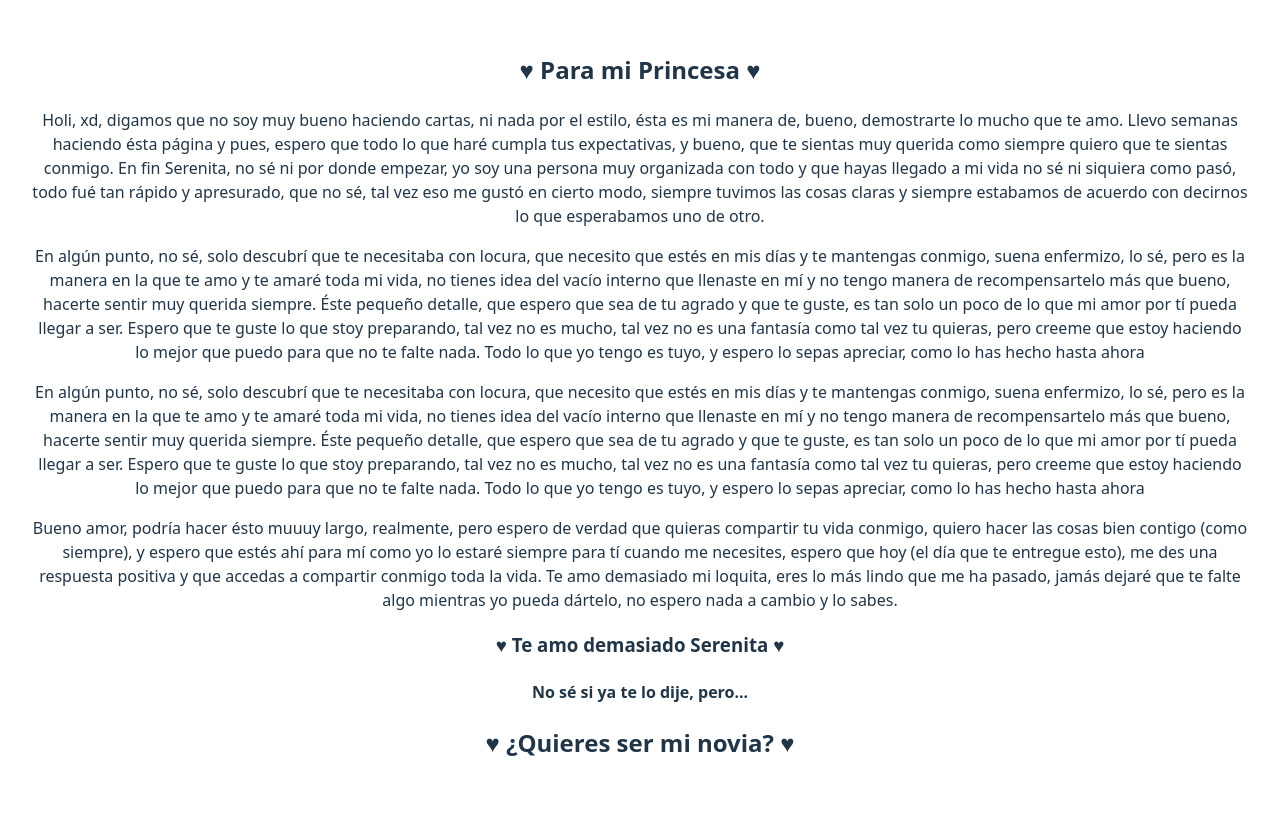
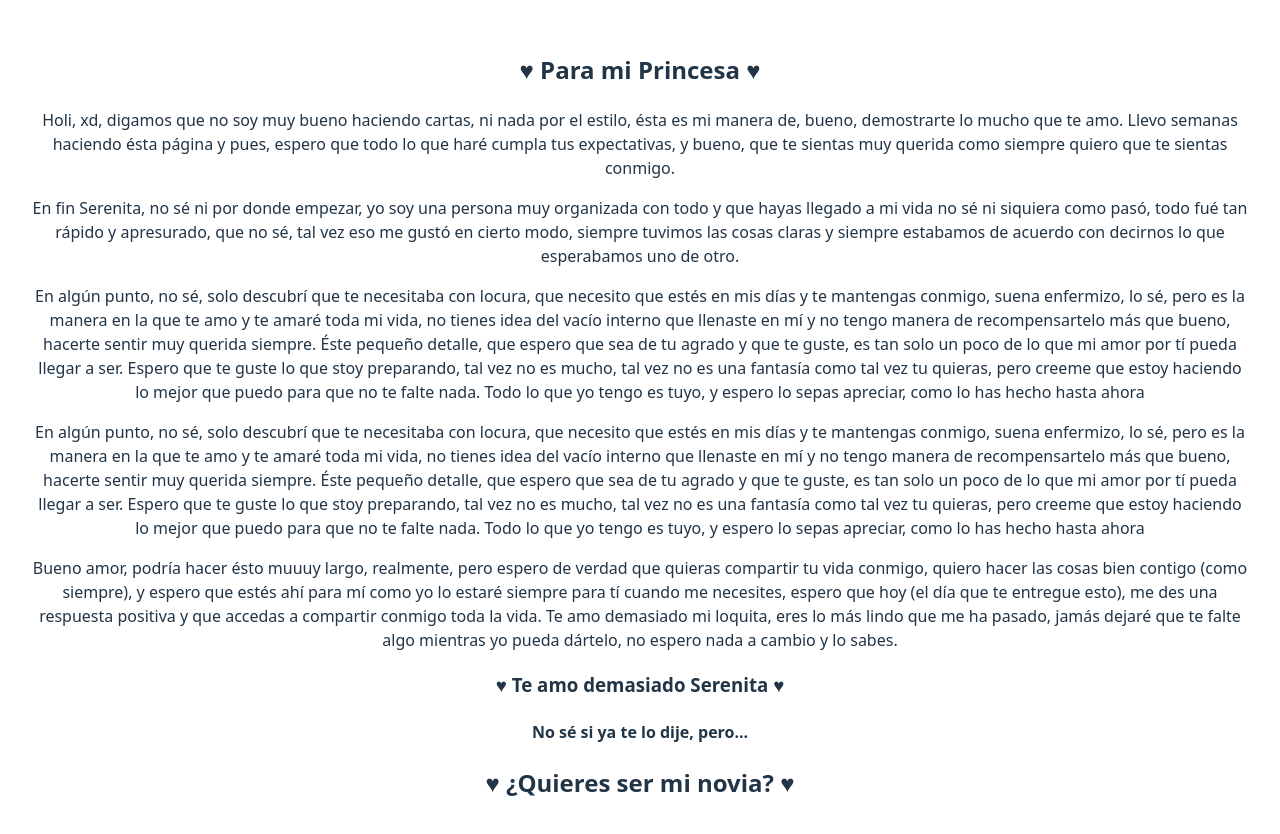
Before and after one commit to Oskr46/ToMyDarling, a React (Vite) app: page / in a window 1280 px wide. Shown: the top 834 px of the page. Before the commit the page ends 813 px from the top, so only its background shows below. Built offline with nearby package versions, Linux system fonts and the light colour scheme.

Commit message:
modificacion de parrafos

```diff
--- a/src/App.tsx
+++ b/src/App.tsx
@@ -14,7 +14,10 @@ function App() {
             ésta es mi manera de, bueno, demostrarte lo mucho que te amo. Llevo semanas haciendo ésta página
             y pues, espero que todo lo que haré cumpla tus expectativas, y bueno, que te sientas muy
             querida como siempre quiero que te sientas conmigo.
-
+          </p>
+        </div>
+        <div className='text'>
+          <p>
             En fin Serenita, no sé ni por donde empezar, yo soy una persona muy organizada con todo
             y que hayas llegado a mi vida no sé ni siquiera como pasó, todo fué tan rápido y apresurado,
             que no sé, tal vez eso me gustó en cierto modo, siempre tuvimos las cosas claras y siempre
```
